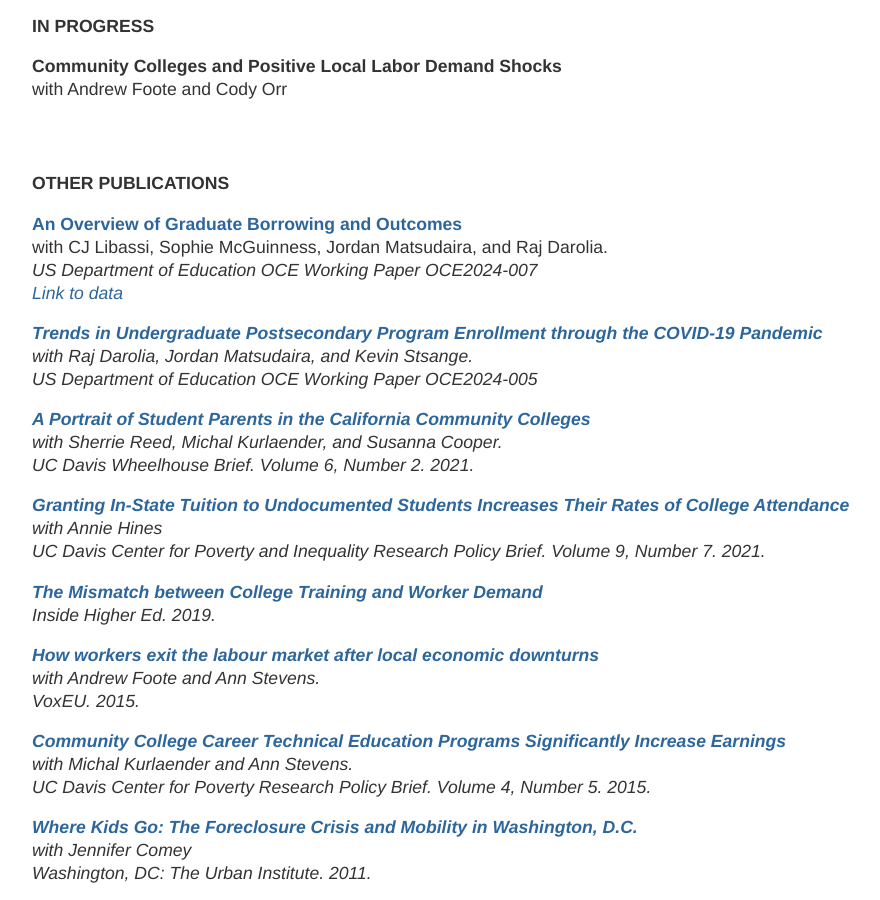
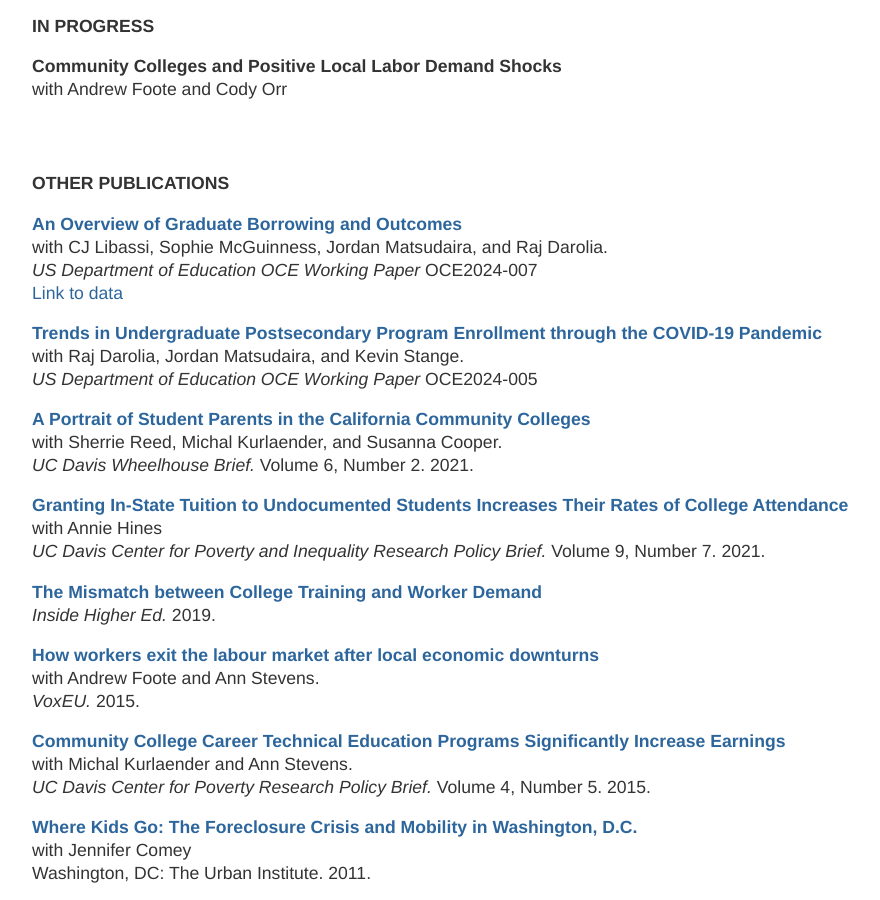
Before and after one commit to mzgrosz/mzgrosz.github.io, a Jekyll site: the page built from research/index.html, in a window 1280 px wide and 900 px high, scrolled down 1883 px. Shown: the whole window, without its empty margins (160-1040 px from the left). Built offline with Jekyll 4.4.1, drawn with Linux system fonts in a browser that asks for light colours.

Commit message:
Update index.html

```diff
--- a/research/index.html
+++ b/research/index.html
@@ -132,13 +132,13 @@ Revisions requested at <em> Journal of Policy Analysis and Management</em>.</p>
 <p><b>OTHER PUBLICATIONS</b></p>
 <p><b><a href=” https://sites.ed.gov/ous/files/2025/01/grad_borrowing_report-1.14.pdf”>An Overview of Graduate Borrowing and Outcomes</a></b> <br>
 	with CJ Libassi, Sophie McGuinness, Jordan Matsudaira, and Raj Darolia. <br>
-	<em>US Department of Education OCE Working Paper OCE2024-007<br>
+	<em>US Department of Education OCE Working Paper</em> OCE2024-007<br>
 	<a href="https://sites.ed.gov/ous/office-of-the-chief-economist/oce-staff-research/">Link to data</a><br></p></p>
 
 
 <p><b><a href=”https://sites.ed.gov/ous/files/2025/01/Pandemic_Enrollment_Trends_OCE2024-005-1.pdf”>Trends in Undergraduate Postsecondary Program Enrollment through the COVID-19 Pandemic</a></b> <br>
-	with Raj Darolia, Jordan Matsudaira, and Kevin Stsange. <br>
-	<em>US Department of Education OCE Working Paper OCE2024-005</p></p>
+	with Raj Darolia, Jordan Matsudaira, and Kevin Stange. <br>
+	<em>US Department of Education OCE Working Paper</em> OCE2024-005</p></p>
 
 <p><b><a href=” https://education.ucdavis.edu/sites/main/files/wheelhouse_research_brief_vol_6_no_2_v2.pdf”>A Portrait of Student Parents in the California Community Colleges</a></b> <br>
 	with Sherrie Reed, Michal Kurlaender, and Susanna Cooper. <br>
```
